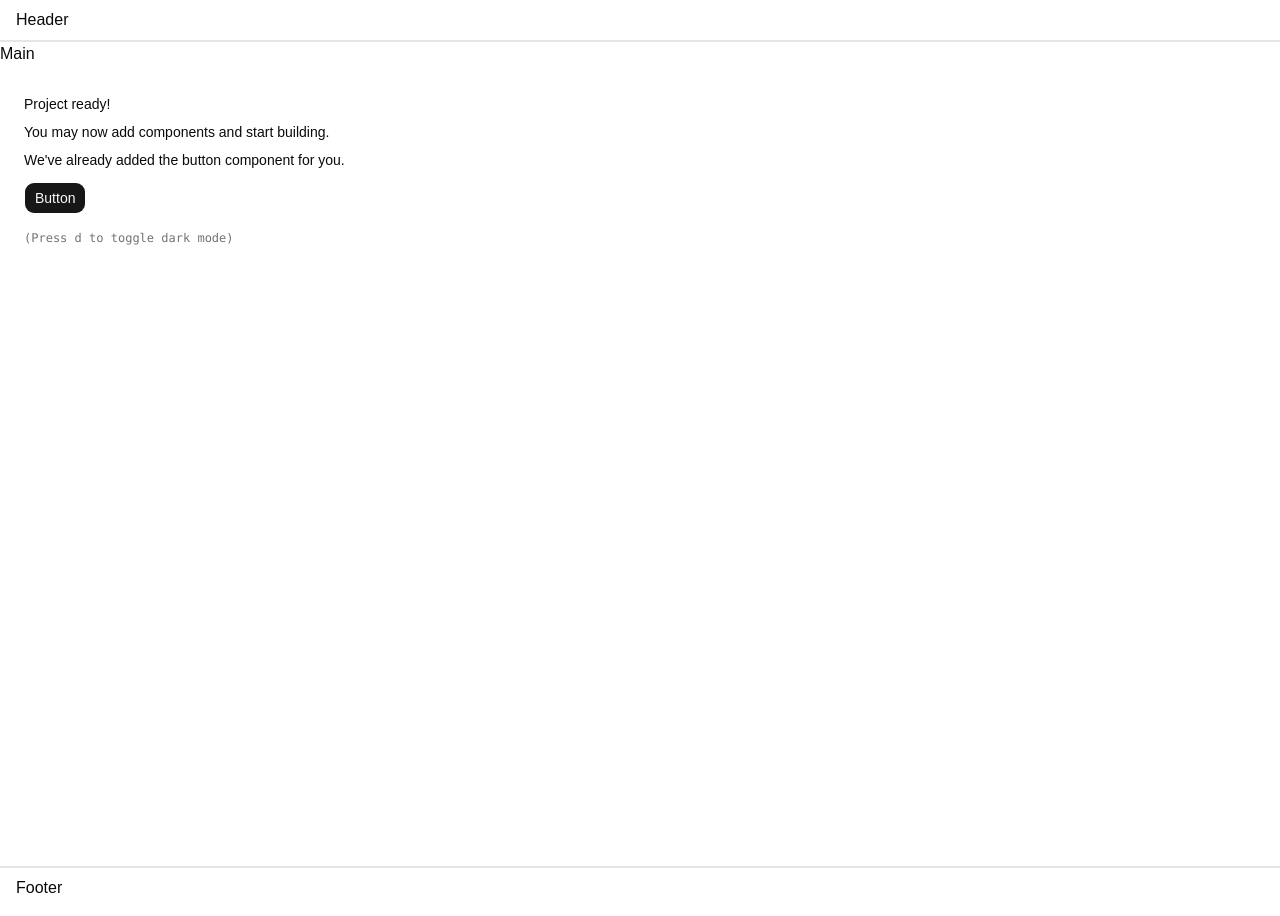
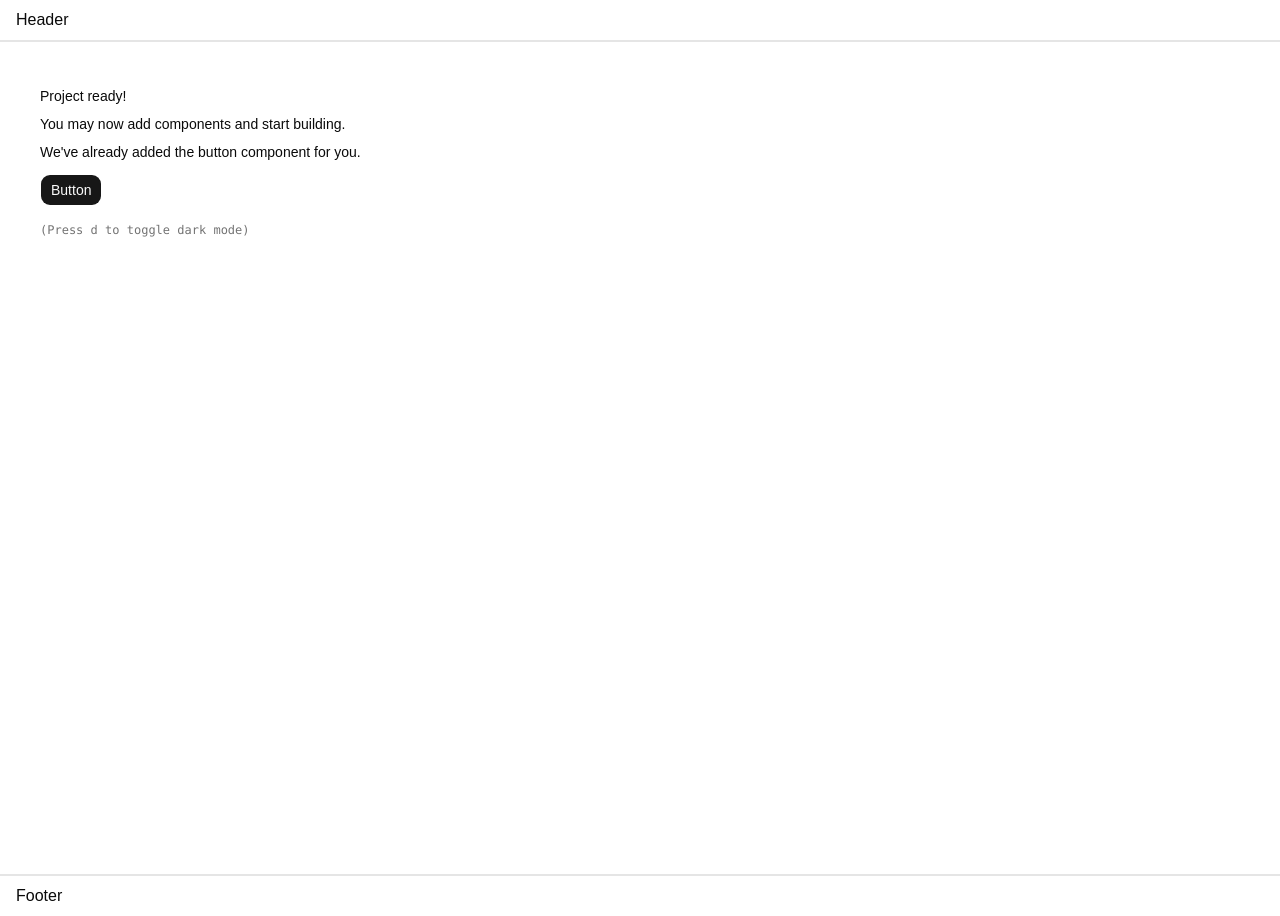
Before and after one commit to luankaike-code/lkms-ui, a React (Vite) app: page / in a window 1280 px wide. Built offline with nearby package versions, Linux system fonts and the light colour scheme.

Commit message:
Improve style and Remove debug element to MainBase

```diff
--- a/src/components/mains/mainBase.tsx
+++ b/src/components/mains/mainBase.tsx
@@ -3,8 +3,7 @@ import type { HTMLAttributes } from "react";
 
 export function MainBase({ children, className, ...props}: HTMLAttributes<HTMLDivElement>) {
 	return (
-		<main className={cn("", className)} {...props}>
-			<h1>Main</h1>
+		<main className={cn("p-4 min-h-svh", className)} {...props}>
 			{ children }
 		</main>
 	)
```
